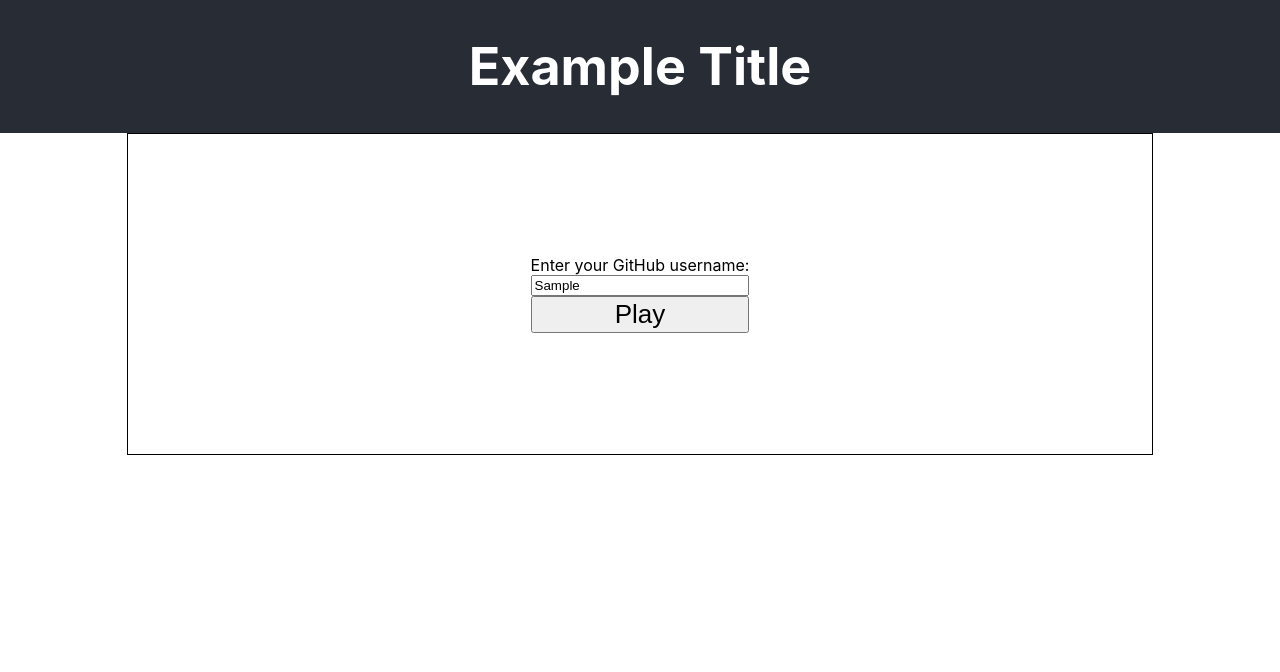
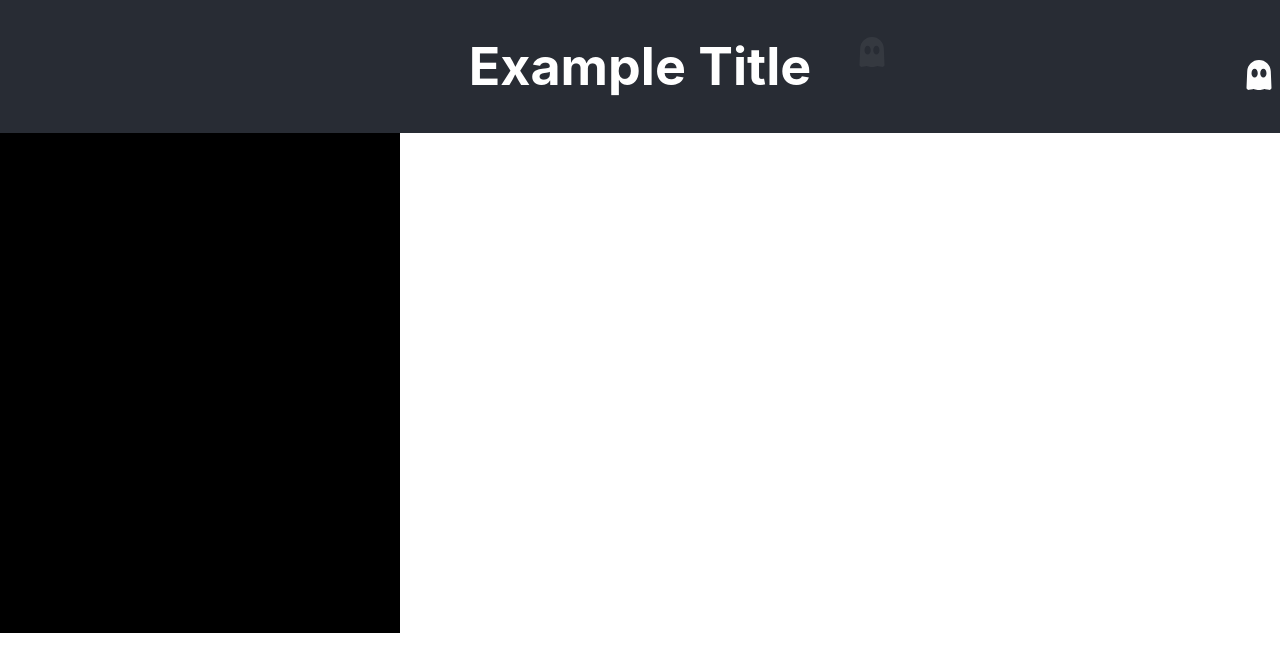
Before and after one commit to fac21/week8-MJ, a React (Vite) app in the folder mj-app/: page / in a window 1280 px wide. Both pictures are taken after typing "Sample" into the empty fields and a click on the button "Play". Shown: the top 672 px of the page. Built offline with nearby package versions, Linux system fonts and the light colour scheme.

Commit message:
add ghosts and gameBoard
Co-authored-by: Jo Humphrey <31373245+jamdelion@users.noreply.github.com>

```diff
--- a/mj-app/src/App.jsx
+++ b/mj-app/src/App.jsx
@@ -1,7 +1,7 @@
 import React, { useState } from 'react'
-// import logo from './logo.svg'
 import './App.css'
 import StartPageForm from "./StartPageForm/StartPageForm";
+import GameBoard from "./GameBoard/GameBoard";
 
 function App() {
   // const [count, setCount] = useState(0)
@@ -17,7 +17,10 @@ function App() {
       <div className="App_container">
         <div className="App_gameContainer">
           {gameState === "start" && (
-            <StartPageForm setGithubName={setGithubName} GithubName={GithubName}/>
+            <StartPageForm setGithubName={setGithubName} GithubName={GithubName} setGameState={setGameState}/>
+          )}
+          {gameState === "game" && (
+            <GameBoard />
           )}
         </div>
       </div>
--- /dev/null
+++ b/mj-app/src/GameBoard/GameBoard.css
@@ -0,0 +1,21 @@
+.game-board {
+    background-color: black;
+    height: 500px;
+     width: 400px; /* change this */
+  }
+
+  .ghost {
+    background-image: url('../../ghost.svg');
+    background-size: cover;
+
+    position: absolute;
+    height: 30px;
+    width: 30px;
+    fill: white;
+}
+
+@keyframes twinkle {
+    0%   { opacity: 1; }
+    50%  { opacity: -1; }
+    100% { opacity: 1; }
+  }
--- /dev/null
+++ b/mj-app/src/GameBoard/GameBoard.jsx
@@ -0,0 +1,32 @@
+import React, {useState} from "react";
+//import {errIfNot200ish, decodeJSONOrDie, getRandomInt} from "../utils";
+import Profile from '../Profile/Profile.jsx';
+import "./GameBoard.css";
+
+
+
+function GameBoard(props) {
+
+    React.useEffect(() => {
+        //function addGhosts() {
+            const ghostContainer = document.querySelector('.game-board');
+
+            for (let i = 0; i < 10; i++) {
+                const element = document.createElement('div')
+                element.style.top=`${Math.random()*100}%`
+                element.style.left=`${Math.random()*100}%`
+                element.style.animation = `twinkle ${1+Math.random()*20}s ease infinite`
+                ghostContainer.appendChild(element)
+                element.setAttribute('class', 'ghost')
+            }
+      //  }
+    }, []);
+    return (
+        <div className="game-board">
+
+        </div>
+    );
+
+}
+
+export default GameBoard;
--- a/mj-app/src/Profile/Profile.jsx
+++ b/mj-app/src/Profile/Profile.jsx
@@ -3,7 +3,7 @@ import React, {useState} from "react";
     const USER_URL = "https://api.github.com/users/";
 
     function Profile({ name }) {
-        const [user, setUser] = React.useState();
+        const [user, setUser] = useState();
 
         React.useEffect(() => {
           fetch(USER_URL + name)
--- a/mj-app/src/StartPageForm/StartPageForm.jsx
+++ b/mj-app/src/StartPageForm/StartPageForm.jsx
@@ -8,6 +8,7 @@ function StartPageForm(props) {
     function handleSubmit(event) {
         event.preventDefault();
         setName(event.target.githubName.value);
+        props.setGameState("game");
 //###
     }
     return (
```
Also changed, not shown: mj-app/ghost.svg (added), 1 other file (tests, documents, lock files or other folders).
